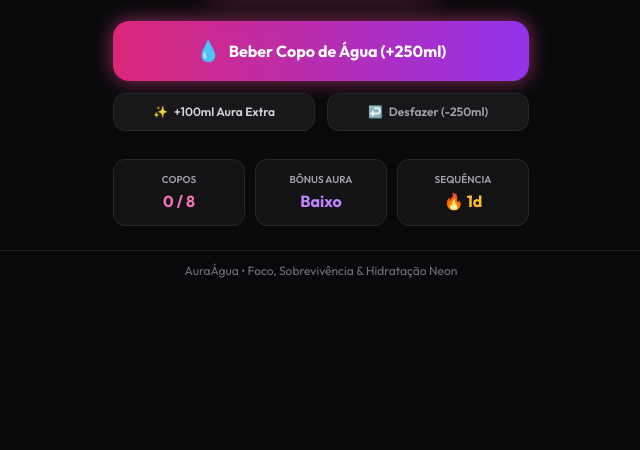
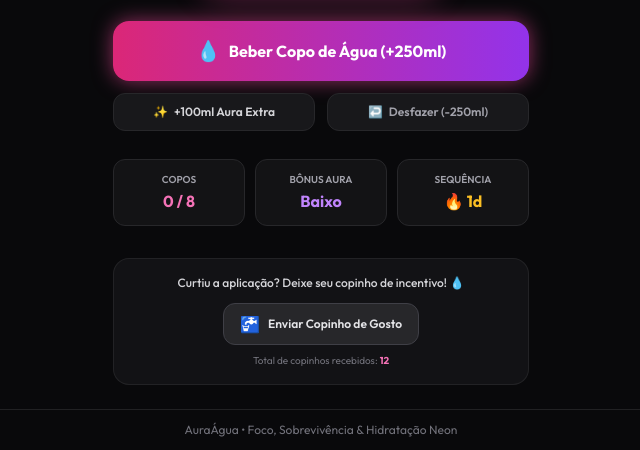
Before and after one commit to Sofiaanjjos/aura-agua, a plain HTML site: page index.html in a window 1280 px wide. Shown: the part 513-963 px from the top of the page, without its empty margins (319-959 px from the left). Before the commit the page ends 804 px from the top, so only its background shows below. Drawn offline with nearby package versions, Linux system fonts and the light colour scheme.

Commit message:
Update index.html

```diff
--- a/index.html
+++ b/index.html
@@ -131,6 +131,18 @@
             </div>
         </div>
 
+        <!-- Feedback Section -->
+        <div class="w-full bg-zinc-900/70 border border-zinc-800/80 rounded-2xl p-4 text-center mt-2">
+            <p class="text-xs text-zinc-300 font-medium mb-3">Curtiu a aplicação? Deixe seu copinho de incentivo! 💧</p>
+            <div class="flex justify-center items-center gap-2" id="feedbackContainer">
+                <button onclick="giveFeedback()" id="feedbackBtn" class="px-4 py-2 bg-zinc-800 hover:bg-pink-600/30 border border-zinc-700 hover:border-pink-500 rounded-xl text-xs font-semibold transition-all flex items-center gap-2 text-zinc-200 group active:scale-95">
+                    <span class="text-base group-hover:scale-125 transition-transform">🚰</span>
+                    <span id="feedbackText">Enviar Copinho de Gosto</span>
+                </button>
+            </div>
+            <p id="feedbackCounter" class="text-[10px] text-zinc-500 mt-2">Total de copinhos recebidos: <span id="feedbackCount" class="text-pink-400 font-bold">12</span></p>
+        </div>
+
     </main>
 
     <footer class="w-full border-t border-zinc-800/80 bg-zinc-950 py-3 text-center text-xs text-zinc-500">
@@ -141,7 +153,9 @@
         let appState = {
             currentMl: 0,
             targetMl: 2000,
-            streak: 1
+            streak: 1,
+            feedbackGiven: false,
+            feedbackTotal: 12
         };
 
         window.onload = function() {
@@ -157,7 +171,8 @@
             const saved = localStorage.getItem('auraagua_state');
             if (saved) {
                 try {
-                    appState = JSON.parse(saved);
+                    const parsed = JSON.parse(saved);
+                    appState = { ...appState, ...parsed };
                 } catch(e) {
                     console.error('Erro ao carregar dados salvos', e);
                 }
@@ -188,6 +203,18 @@
             updateUI();
         }
 
+        function giveFeedback() {
+            if (!appState.feedbackGiven) {
+                appState.feedbackTotal += 1;
+                appState.feedbackGiven = true;
+            } else {
+                appState.feedbackTotal -= 1;
+                appState.feedbackGiven = false;
+            }
+            saveStorage();
+            updateUI();
+        }
+
         function updateUI() {
             const percent = Math.min(100, Math.round((appState.currentMl / appState.targetMl) * 100));
             const cupsDrunk = Math.floor(appState.currentMl / 250);
@@ -200,6 +227,19 @@
             // Update Mini Stat Cards
             document.getElementById('statCups').innerText = `${cupsDrunk} / 8`;
             document.getElementById('statStreak').innerText = `🔥 ${appState.streak}d`;
+
+            // Update Feedback UI
+            const fbBtn = document.getElementById('feedbackBtn');
+            const fbText = document.getElementById('feedbackText');
+            document.getElementById('feedbackCount').innerText = appState.feedbackTotal;
+
+            if (appState.feedbackGiven) {
+                fbBtn.className = "px-4 py-2 bg-pink-600/40 border border-pink-500 rounded-xl text-xs font-semibold transition-all flex items-center gap-2 text-pink-200 active:scale-95 shadow-lg shadow-pink-500/20";
+                fbText.innerText = "Copinho Enviado! 💖 Obrigado!";
+            } else {
+                fbBtn.className = "px-4 py-2 bg-zinc-800 hover:bg-pink-600/30 border border-zinc-700 hover:border-pink-500 rounded-xl text-xs font-semibold transition-all flex items-center gap-2 text-zinc-200 group active:scale-95";
+                fbText.innerText = "Enviar Copinho de Gosto";
+            }
 
             // Update Aura & Status Banner
             const banner = document.getElementById('statusBanner');
```
